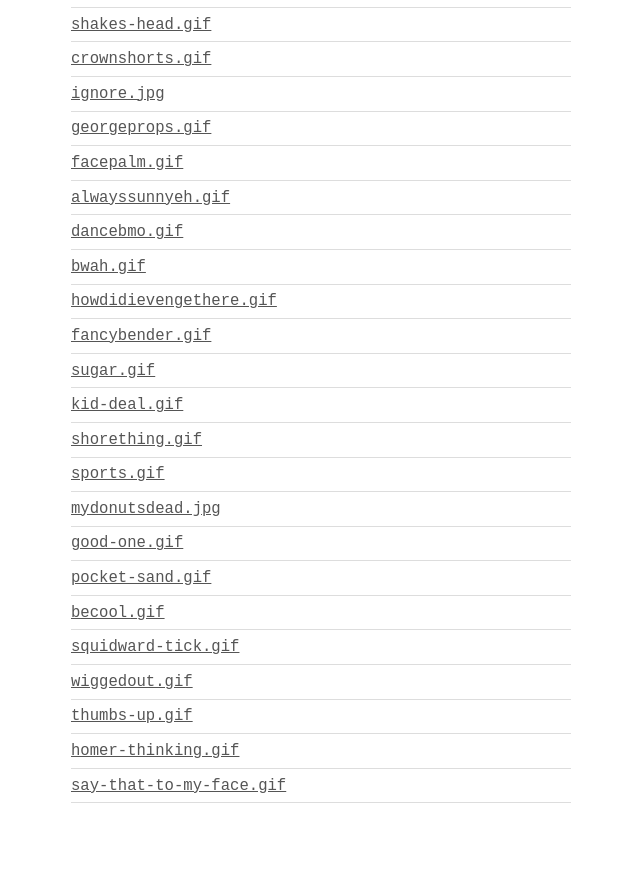
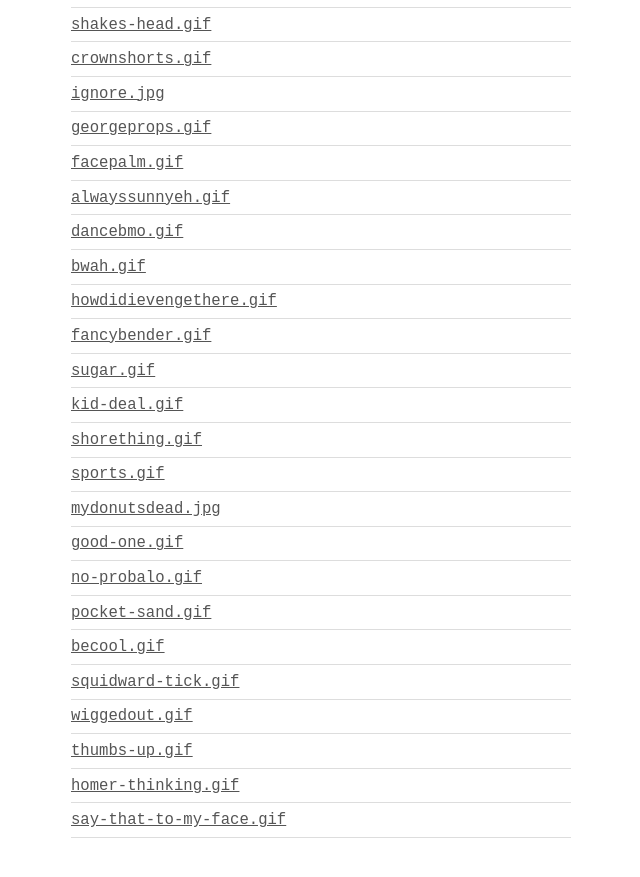
Before and after one commit to Uvacoder/uva-gifs, a Jekyll site: the page built from index.html, in a window 1280 px wide and 900 px high, scrolled down 1089 px. Shown: the top 877 px of the window, without its empty margins (319-959 px from the left). Built offline with Jekyll 4.4.1, drawn with Linux system fonts in a browser that asks for light colours; Markdown is read by kramdown in place of the engine named in the settings.

Commit message:
Add no probalo

```diff
--- a/_data/gifs.yaml
+++ b/_data/gifs.yaml
@@ -144,6 +144,9 @@
 - title: good-one
   tags: "see what you did there, props, touche, touché, eh, nice one"
 
+- title: no-probalo
+  tags: "homestar, cool, thumbs up, you're welcome"
+
 - title: pocket-sand
   tags: "king of the hill, dale, scared, nervous"
 
```
Also changed, not shown: no-probalo.gif (added).
